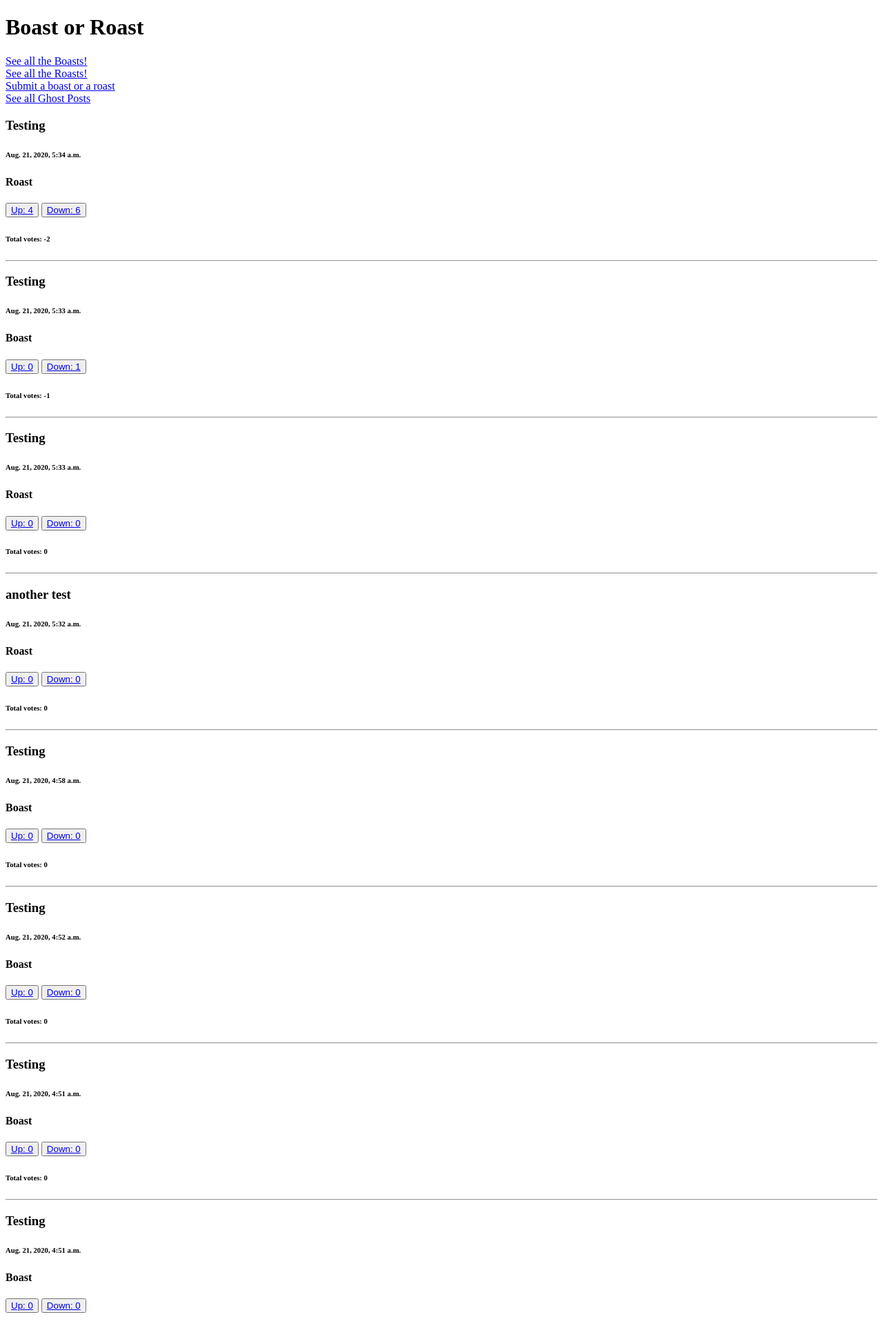
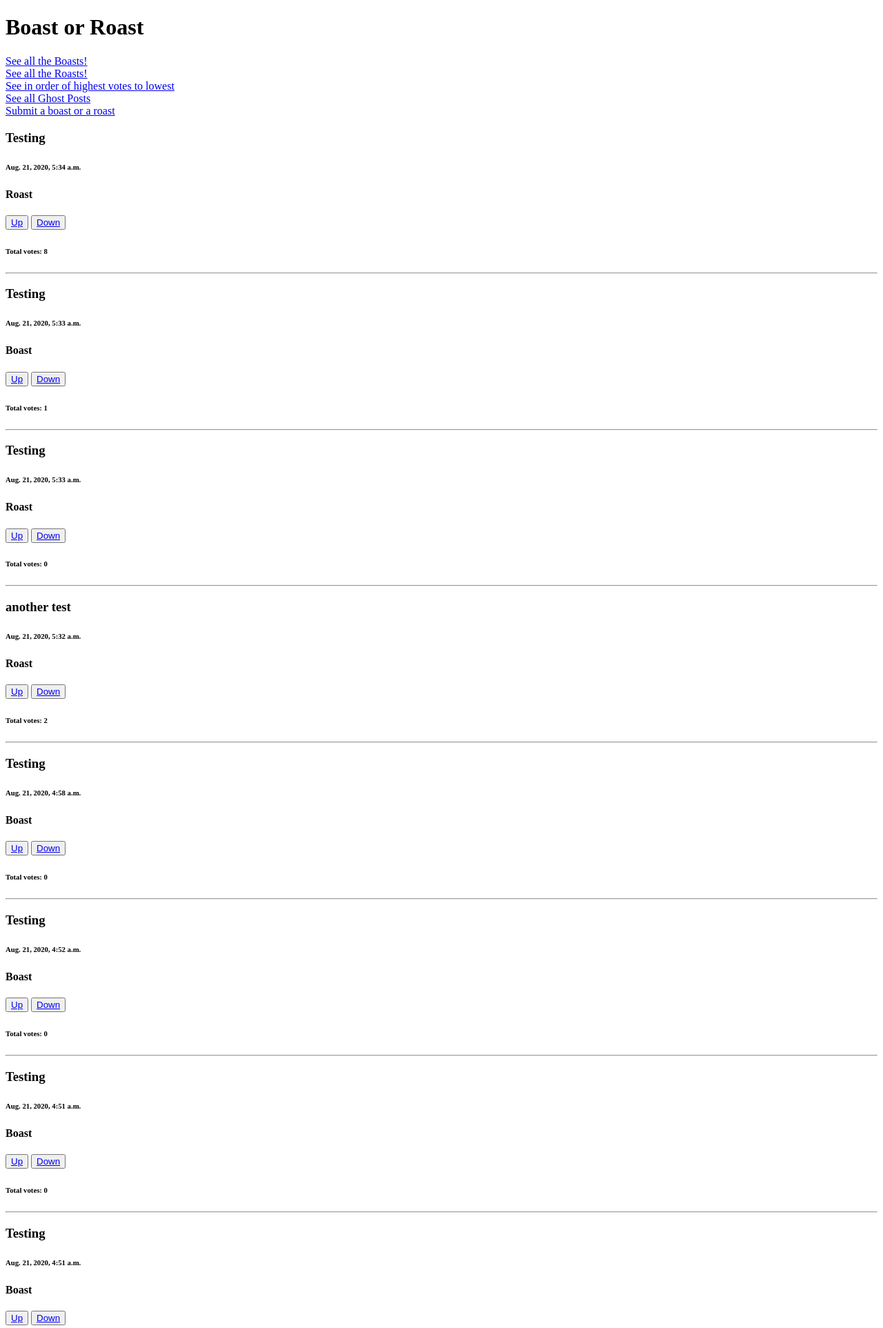
Before and after one commit to pokeyjess/ghost_post, a Django app: page / in a window 1280 px wide. Shown: the top 1925 px of the page at 69% size. Run offline with Django 3.2, Linux system fonts and the light colour scheme; data comes from the database, SQL or seed files in the repository; both versions use the stored data as it was after the commit.

Commit message:
Option to sort by votes

```diff
--- a/ghost_post/urls.py
+++ b/ghost_post/urls.py
@@ -1,6 +1,6 @@
 from django.contrib import admin
 from django.urls import path
-from ghost_post_app.views import index, post_form_view, boast, roast, up_vote, down_vote
+from ghost_post_app.views import index, post_form_view, boast, roast, up_vote, down_vote, votes
 
 urlpatterns = [
     path('', index, name="homepage"),
@@ -8,6 +8,7 @@ urlpatterns = [
     path('roast/', roast),
     path('upvote/<int:post_id>/', up_vote),
     path('downvote/<int:post_id>/', down_vote),
+    path('votes/', votes),
     path('postform/', post_form_view),
     path('admin/', admin.site.urls),
 ]
--- a/ghost_post_app/models.py
+++ b/ghost_post_app/models.py
@@ -6,6 +6,7 @@ class Posts(models.Model):
     content = models.CharField(max_length=280)
     up_votes = models.IntegerField()
     down_votes = models.IntegerField()
+    total_votes = models.IntegerField(default=0)
     post_time = models.DateTimeField(default=timezone.now)
 
     def __str__(self):
@@ -14,6 +15,3 @@ class Posts(models.Model):
             return True
         else:
             return False
-
-    def votes(self):
-        return self.up_votes - self.down_votes
--- a/ghost_post_app/views.py
+++ b/ghost_post_app/views.py
@@ -27,12 +27,16 @@ def roast(request):
 
 def up_vote(request, post_id):
     vote = Posts.objects.get(id=post_id)
-    vote.up_votes += 1
+    vote.total_votes += 1
     vote.save()
     return HttpResponseRedirect(reverse('homepage'))
 
 def down_vote(request, post_id):
     vote = Posts.objects.get(id=post_id)
-    vote.down_votes += 1
+    vote.total_votes -= 1
     vote.save()
     return HttpResponseRedirect(reverse('homepage'))
+
+def votes(request):
+    post_list = Posts.objects.all().order_by('-total_votes')
+    return render(request, "index.html", {"post_list": post_list})
--- a/templates/index.html
+++ b/templates/index.html
@@ -14,10 +14,13 @@
       <a href="/roast/">See all the Roasts!</a>
     </div>
     <div>
-      <a href="/postform/">Submit a boast or a roast</a>
+      <a href="/votes/">See in order of highest votes to lowest</a>
     </div>
     <div>
       <a href="/">See all Ghost Posts</a>
+    </div>
+    <div>
+      <a href="/postform/">Submit a boast or a roast</a>
     </div>
     <div>
       {% for post in post_list %}
@@ -34,14 +37,14 @@
 
       <div>
         <button>
-          <a href="/upvote/{{ post.id }}/">Up: {{ post.up_votes }}</a>
+          <a href="/upvote/{{ post.id }}/">Up</a>
         </button>
         <button>
-          <a href="/downvote/{{ post.id }}/">Down: {{ post.down_votes }}</a>
+          <a href="/downvote/{{ post.id }}/">Down</a>
         </button>
       </div>
       <div>
-        <h6>Total votes: {{post.votes}}</h6>
+        <h6>Total votes: {{post.total_votes}}</h6>
       </div>
       <hr />
       {% endfor %}
```
Also changed, not shown: db.sqlite3, ghost_post_app/migrations/0002_posts_total_votes.py (added).
